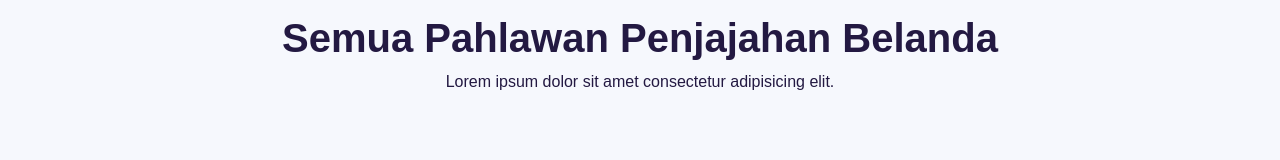
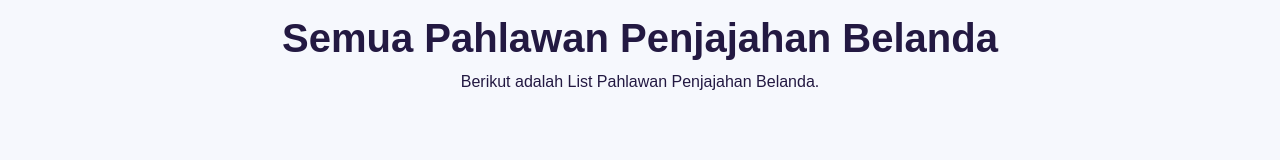
Before and after one commit to Merhandes/Patriot., a React (Create React App) app: page /penjajahanbelanda in a window 1280 px wide. Shown: the part 186-346 px from the top of the page. Built offline with nearby package versions, Linux system fonts and the light colour scheme.

Commit message:
Initial Commit

```diff
--- a/src/pages/KemerdekaanPage.jsx
+++ b/src/pages/KemerdekaanPage.jsx
@@ -14,7 +14,7 @@ const Kemerdekaan = () => {
                 Semua Pahlawan Pasca Kemerdekaan
               </h1>
               <p className="text-center animate__animated animate__fadeInUp animate__delay-1s">
-                Lorem ipsum dolor sit amet consectetur adipisicing elit.
+              Berikut adalah List Pahlawan Pasca Kemerdekaan.
               </p>
             </Col>
           </Row>
--- a/src/pages/PenjajahanBelandaPage.jsx
+++ b/src/pages/PenjajahanBelandaPage.jsx
@@ -14,7 +14,7 @@ const PenjajahanBelanda = () => {
                 Semua Pahlawan Penjajahan Belanda
               </h1>
               <p className="text-center animate__animated animate__fadeInUp animate__delay-1s">
-                Lorem ipsum dolor sit amet consectetur adipisicing elit.
+              Berikut adalah List Pahlawan Penjajahan Belanda.
               </p>
             </Col>
           </Row>
--- a/src/pages/PenjajahanJepangPage.jsx
+++ b/src/pages/PenjajahanJepangPage.jsx
@@ -14,7 +14,7 @@ const PenjajahanJepang = () => {
                 Semua Pahlawan Penjajahan Jepang
               </h1>
               <p className="text-center animate__animated animate__fadeInUp animate__delay-1s">
-                Lorem ipsum dolor sit amet consectetur adipisicing elit.
+              Berikut adalah List Pahlawan Penjajahan Jepang.
               </p>
             </Col>
           </Row>
```
